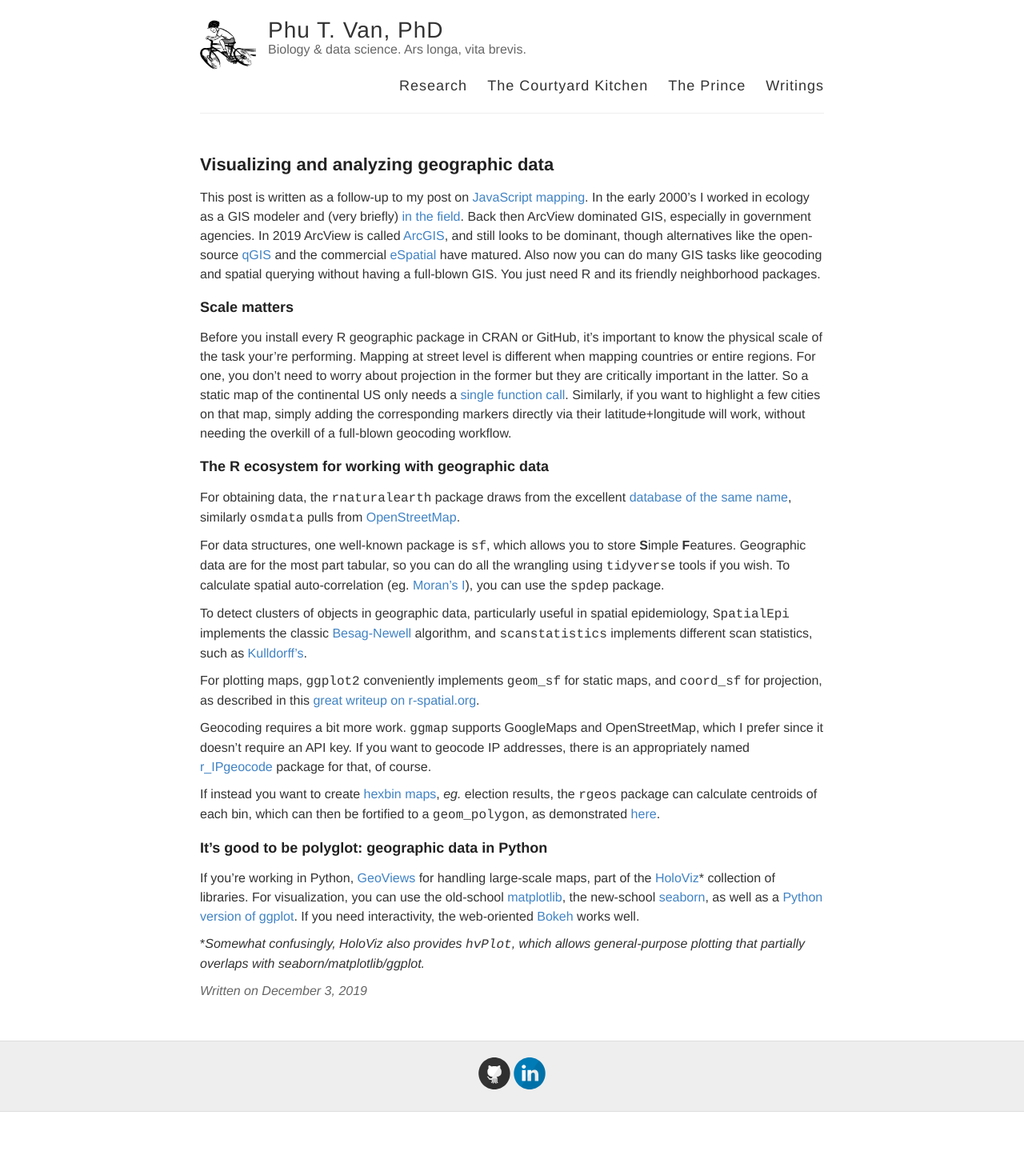
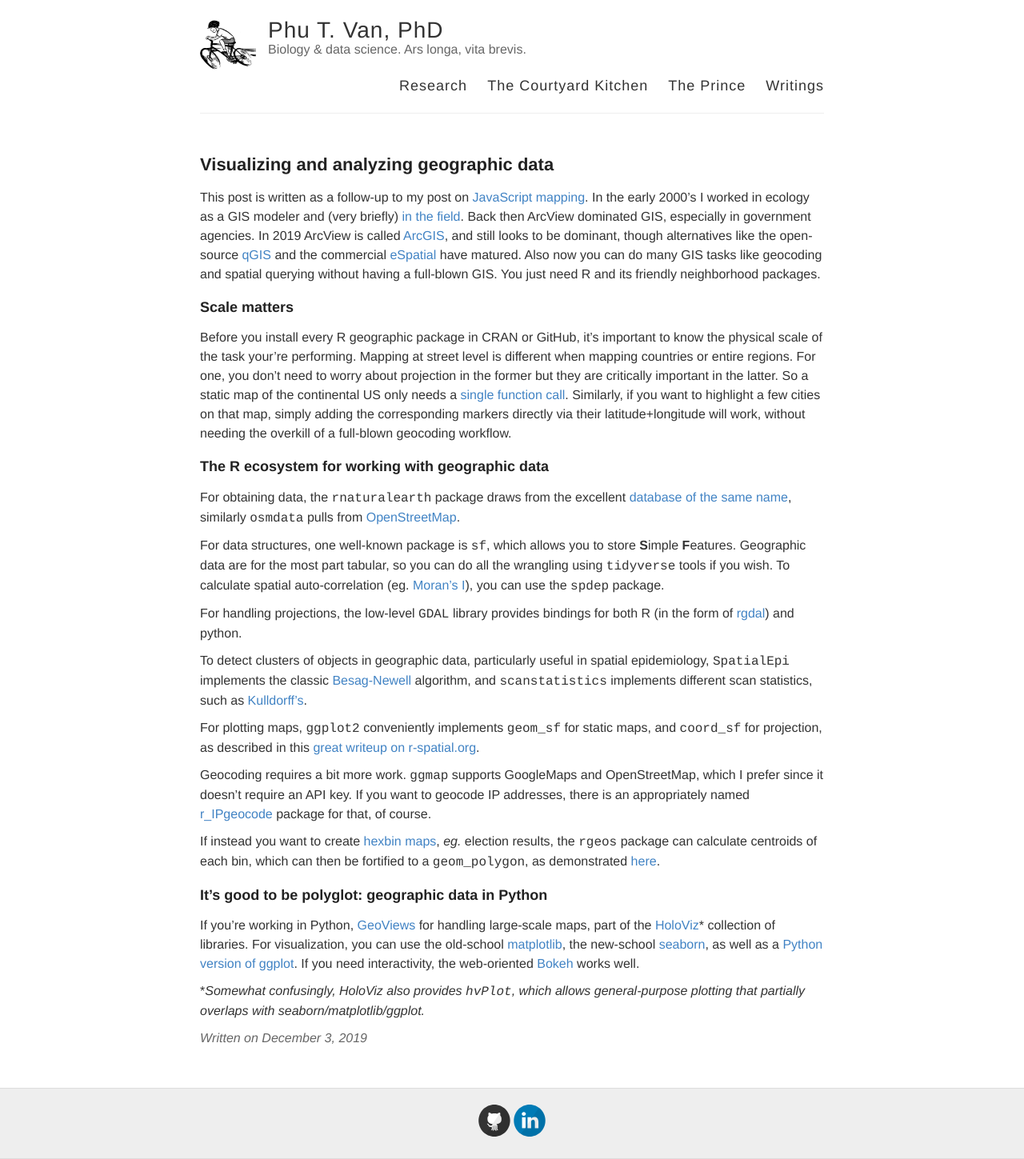
Before and after one commit to ptvan/ptvan.github.io, a Jekyll site: the page built from _posts/2019-12-03-analyzing-geographic-data.md, in a window 1280 px wide. Shown: the whole page at 80% size. Built offline with Jekyll 4.4.1, drawn with Linux system fonts in a browser that asks for light colours; before the commit the page ends 1390 px from its top, so only the background shows below that.

Commit message:
added link to GDAL

```diff
--- a/_posts/2019-12-03-analyzing-geographic-data.md
+++ b/_posts/2019-12-03-analyzing-geographic-data.md
@@ -15,6 +15,8 @@
 
 For data structures, one well-known package is `sf`, which allows you to store **S**imple **F**eatures. Geographic data are for the most part tabular, so you can do all the wrangling using `tidyverse` tools if you wish. To calculate spatial auto-correlation (eg. [Moran's I](https://en.wikipedia.org/wiki/Moran%27s_I)), you can use the `spdep` package.
 
+For handling projections, the low-level `GDAL` library provides bindings for both R (in the form of [rgdal](https://cran.r-project.org/web/packages/rgdal/index.html)) and python.
+
 To detect clusters of objects in geographic data, particularly useful in spatial epidemiology, `SpatialEpi` implements the classic [Besag-Newell](https://www.jstor.org/stable/2982708) algorithm, and `scanstatistics` implements different scan statistics, such as [Kulldorff's](https://www.tandfonline.com/doi/abs/10.1080/03610929708831995).
 
 For plotting maps, `ggplot2` conveniently implements `geom_sf` for static maps, and `coord_sf` for projection, as described in this [great writeup on r-spatial.org](https://www.r-spatial.org/r/2018/10/25/ggplot2-sf.html).
```
